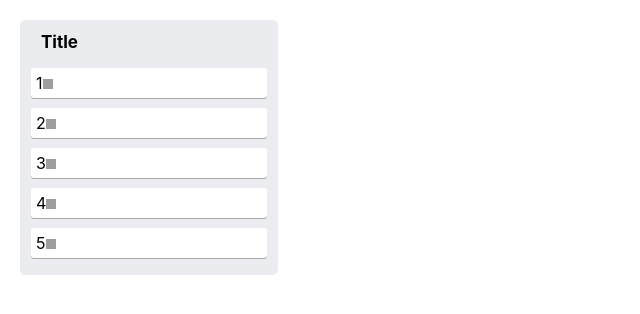
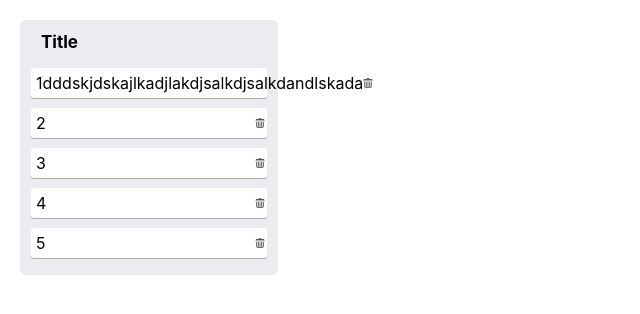
Before and after one commit to DastanLo/trello-clone, a React (Create React App) app in the folder frontend/: page / in a window 1280 px wide. Shown: the top 314 px of the page, without its empty margins (0-640 px from the left). Built offline with nearby package versions, Linux system fonts and the light colour scheme; grey boxes are pictures that could not be loaded.

Commit message:
added task component

```diff
--- a/frontend/src/Components/Card/Card.jsx
+++ b/frontend/src/Components/Card/Card.jsx
@@ -3,7 +3,7 @@ import './Card.css'
 import Task from "./Task";
 
 const Card = () => {
-	const tasks = ['1', '2', '3', '4', '5']
+	const tasks = ['1dddskjdskajlkadjlakdjsalkdjsalkdandlskada', '2', '3', '4', '5']
 	return (
 		<div className="card">
 			<h1>Title</h1>
--- a/frontend/src/Components/Card/Task.css
+++ b/frontend/src/Components/Card/Task.css
@@ -1,10 +1,14 @@
 li{
-    padding: 5px;
+    align-items: center;
+    display: flex;
+    justify-content: space-between;
+    padding: 5px 2px 5px 5px;
     background: #fff;
     line-height: 20px;
     margin:10px 10px 0;
     border-radius: 3px;
     box-shadow: 0 1px 0.1px darkgray;
+    max-lines: inherit;
 }
 img{
     width: 10px;
--- a/frontend/src/Components/Card/Task.jsx
+++ b/frontend/src/Components/Card/Task.jsx
@@ -5,7 +5,7 @@ const Task = ({text}) => {
 	return (
 		<li>
 			{text}
-			<img src="/frontend/public/trashBin.png" alt=""/>
+			<img src="/trashBin.png" alt="trash"/>
 		</li>
 	);
 };
```
